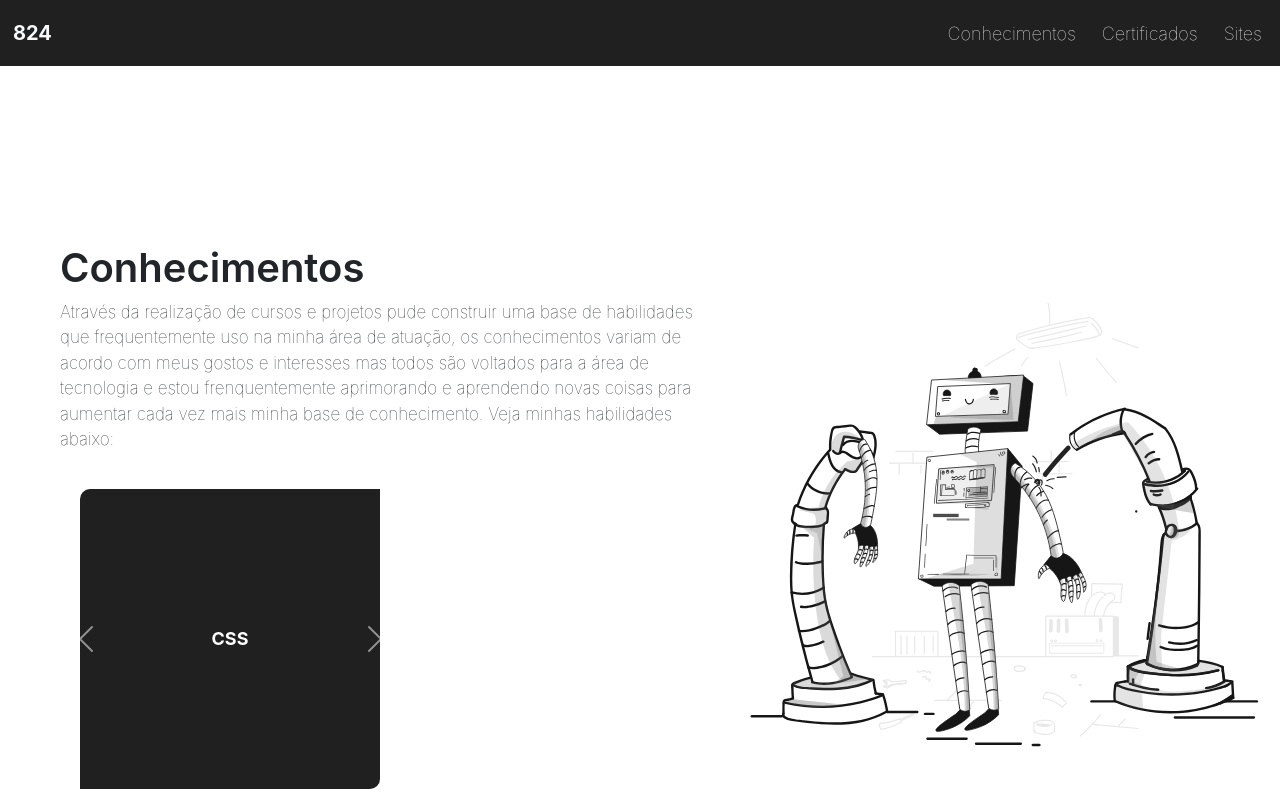
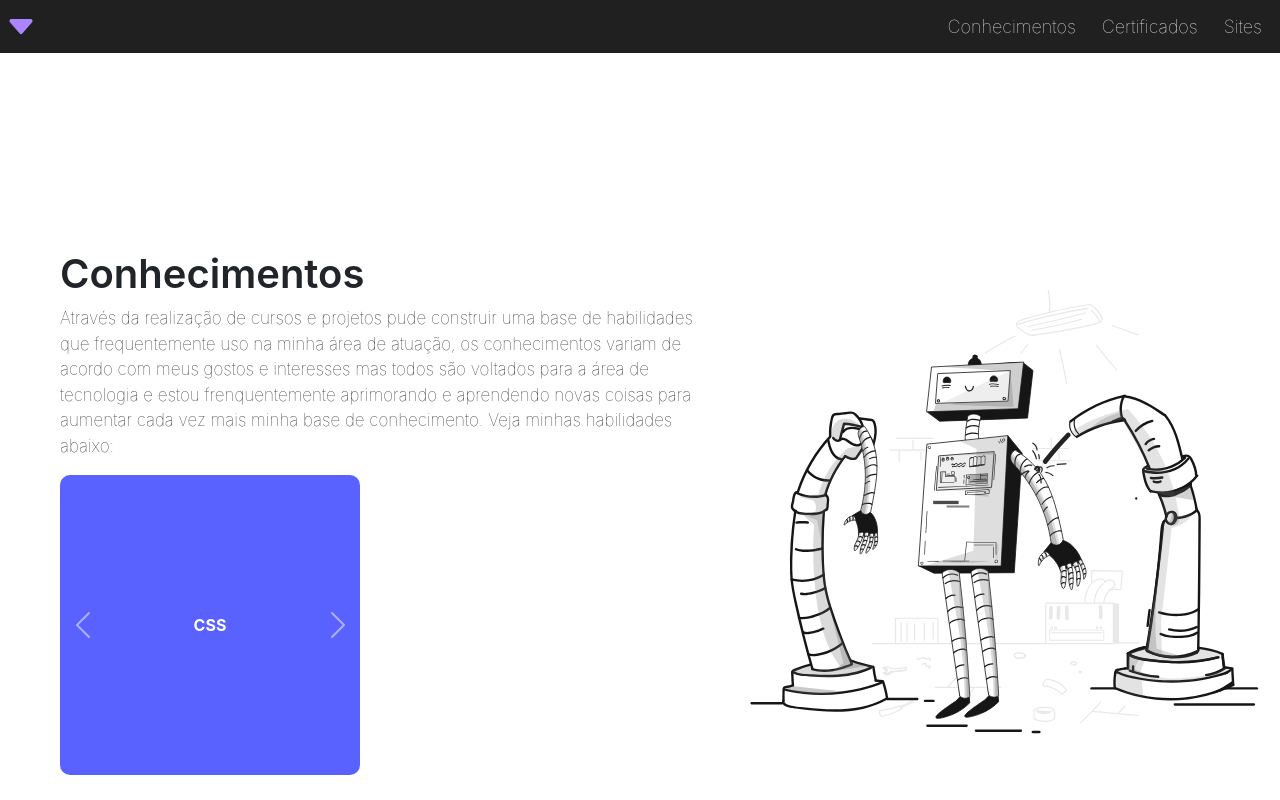
Before and after one commit to victor-kiss/ssik824, a Next.js app: page /conhecimentos in a window 1280 px wide. Shown: the top 800 px of the page. Built offline with nearby package versions, Linux system fonts and the light colour scheme.

Commit message:
new files

```diff
--- a/src/app/components/navbar/navbar.tsx
+++ b/src/app/components/navbar/navbar.tsx
@@ -6,8 +6,10 @@ import {Navbar,Nav} from 'react-bootstrap'
 export default function navbar() {
     return (
             <Navbar expand="lg">
-            <Navbar.Brand href="/" className="fw-bold text-light m-2">
-                824
+            <Navbar.Brand href="/" >
+            <svg xmlns="http://www.w3.org/2000/svg" width="32" height="32" fill="#ad84ff" className="bi bi-caret-down-fill" viewBox="0 0 16 16">
+  <path d="M7.247 11.14 2.451 5.658C1.885 5.013 2.345 4 3.204 4h9.592a1 1 0 0 1 .753 1.659l-4.796 5.48a1 1 0 0 1-1.506 0z"/>
+</svg>
             </Navbar.Brand>
           <Navbar.Toggle aria-controls="basic-navbar-nav" id="button">
                 <svg xmlns="http://www.w3.org/2000/svg" width="32" height="32" fill="#FFFFFF" className="bi bi-list" viewBox="0 0 16 16">
--- a/src/app/conhecimentos/page.tsx
+++ b/src/app/conhecimentos/page.tsx
@@ -1,58 +1,34 @@
 "use client"
-import dynamic from 'next/dynamic';
+
 import Carousel from 'react-bootstrap/Carousel';
-import styled from 'styled-components';
 import Image from 'next/image';
-const SkillsCard = styled.div`
-  display: flex;
-  flex-direction: column;
-  align-items: center;
-  justify-content: center;
-  background:#202020;
-  width:300px;
-  height:300px;
-  border-top-left-radius:10px;
-  border-bottom-right-radius:10px;
-  margin:20px;
 
-  span{
-    color:#FFF;
-    text-transform:uppercase;
-    font-size:18px;
-    font-weight:bold;
-  }
-`
 
-const skills:String[] = ["html", "css", "javascript", "react", "next.js", "node", "bootstrap","react bootstrap","web-design","google search console","ui/ux","SEO","git","github","windows","mac OS","linux","canva","photoshop express"]
+const skills: String[] = ["html", "css", "javascript", "react", "next.js", "node", "bootstrap", "react bootstrap", "web-design", "google search console", "ui/ux", "SEO", "git", "github", "windows", "mac OS", "linux", "canva", "photoshop express"];
 
 export default function Conhecimentos() {
-  const FlexWrapper = dynamic(() => import('../layout/flex-wrapper'));
-  const GridWrapper = dynamic(() => import('../layout/grid-wrapper'));
   return (
-    <>
-      <GridWrapper width="100vw" height="100vh" margin="40px 60px" mobileReverse={true} padding="0">
-          <FlexWrapper direction='column' align='baseline' justify='center' width='auto' height="auto"  margin='0' padding="0" wrap="wrap">
+    <div className='grid-wrapper'>
+      <div className='flex-column-wrapper'>
        <h1>Conhecimentos</h1>
         <p>Através da realização de cursos e projetos pude construir uma base de habilidades que frequentemente uso na minha área de atuação, os conhecimentos variam de acordo com meus gostos e interesses mas todos são voltados para a área de tecnologia e estou frenquentemente aprimorando e aprendendo novas coisas para aumentar cada vez mais minha base de conhecimento. Veja minhas habilidades abaixo:</p>
-
         <Carousel slide={false} indicators={false}>
           {
-                skills.map((skill, index) => {
-                    return (
+            skills.map((skill, index) =>
+              (
                 <Carousel.Item key={index}>
-                        <SkillsCard>
+                  <div className='skills-card'>
                     <span>{skill}</span>
-                        </SkillsCard>
+                  </div>
                 </Carousel.Item>
               )
-                })
+            )
           }
         </Carousel>
-        </FlexWrapper>
-          <FlexWrapper direction='column' align='center' justify='center' width='100%' height='auto' margin='0' padding='0' wrap='no-wrap'>
-          <Image src="/robot.svg" width={800} height={800} alt="robot image" className="cropped" loading='eager'/>
-        </FlexWrapper>
-      </GridWrapper>
-    </>
+      </div>
+      <div className='flex-column-wrapper'>
+        <Image src="/robot.svg" width={800} height={800} alt="robot image" className="cropped" loading='eager' priority={true}/>
+      </div>
+    </div>
   )
 }
--- a/src/app/layout/flex-wrapper.tsx
+++ /dev/null
@@ -1,61 +0,0 @@
-import styled from 'styled-components'
-
-interface StyleProps{
-    width:string;
-    height:string;
-    wrap:string;
-    direction:string;
-    justify:string;
-    align:string;
-    margin:string;
-    padding:string;
-}
-
-const FlexWrapperContainer = styled.div<StyleProps>`
-width:${props => props.width};
-height:${props => props.height};
-display:flex;
-flex-wrap:${props => props.wrap};
-flex-direction:${props => props.direction};
-justify-content:${props => props.justify};
-align-items:${props => props.align};
-margin:${props => props.margin};
-padding:${props => props.padding};
-@media(max-width:576px){
-    width:100%;
-    flex-direction:column;
-    align-items:baseline;
-    justify-content:baseline;
-    padding:10px;
-    height:auto;
-}
-}
-
-`
-const FlexWrapper = ({
-    width,
-    height,
-    wrap,
-    direction,
-    justify,
-    align,
-    margin,
-    padding,
-    children,
-}:{
-    width:string,
-    height:string,
-    wrap:string,
-    direction:string,
-    justify:string,
-    align:string,
-    margin:string,
-    padding:string,
-    children:React.ReactNode,
-}) =>(
-    <FlexWrapperContainer  width={width} height={height} margin={margin} padding={padding} wrap={wrap} direction={direction} justify={justify} align={align}>
-        {children}
-    </FlexWrapperContainer>
-)
-
-export default FlexWrapper
--- a/src/app/layout/grid-wrapper.tsx
+++ /dev/null
@@ -1,56 +0,0 @@
-import styled from "styled-components";
-
-interface StyleProps{
-    width?:string,
-    height?:string;
-    margin?:string;
-    padding?:string;
-    color?:string;
-    mobileReverse?:boolean;
-}
-
-const GridWrapperContainer = styled.div<StyleProps>`
-    display:grid;
-    grid-template-columns:50% 50%;
-    grid-template-rows:auto;
-    width:${props => props.width};
-    height:${props => props.height} ;
-    margin:${props => props.margin};
-    padding:${props => props.padding};
-    backdrop-filter:blur(4px);
-    -webkit-backdrop-filter:blur(4px);
-    border-radius:10px;
-    @media(max-width:576px){
-        display:flex;
-        flex-direction:${props => props.mobileReverse == false ? "column" : "column-reverse"};
-        align-items:flex-start;
-        justify-content:center;
-        margin:10px 0;
-        padding:5px;
-        height:100%;
-    }
-`
-
-
-
-const GridWrapper = ({
-    width,
-    height,
-    margin,
-    padding,
-    children,
-    mobileReverse
-}:{
-    width:string,
-    height:string;
-    margin:string;
-    padding:string;
-    mobileReverse:boolean;
-    children:React.ReactNode;
-}) =>(
-    <GridWrapperContainer width={width} height={height} margin={margin} padding={padding}  mobileReverse={mobileReverse}>
-        {children}
-    </GridWrapperContainer>
-)
-
-export default GridWrapper;
```
Also changed, not shown: src/app/certificados/page.tsx (+11 -15 lines), src/app/page.tsx (+11 -14 lines), src/app/sites/page.tsx (+12 -17 lines). Lines whose indentation alone changed are shown as unchanged.
